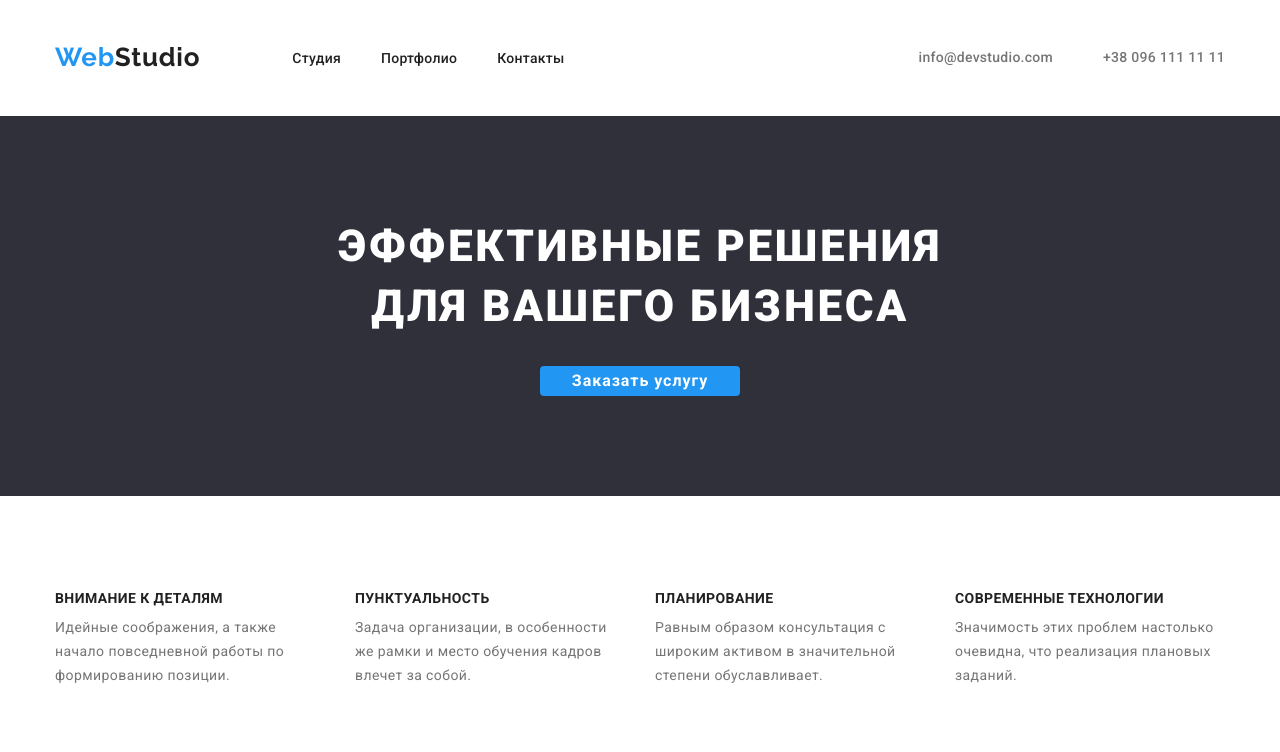
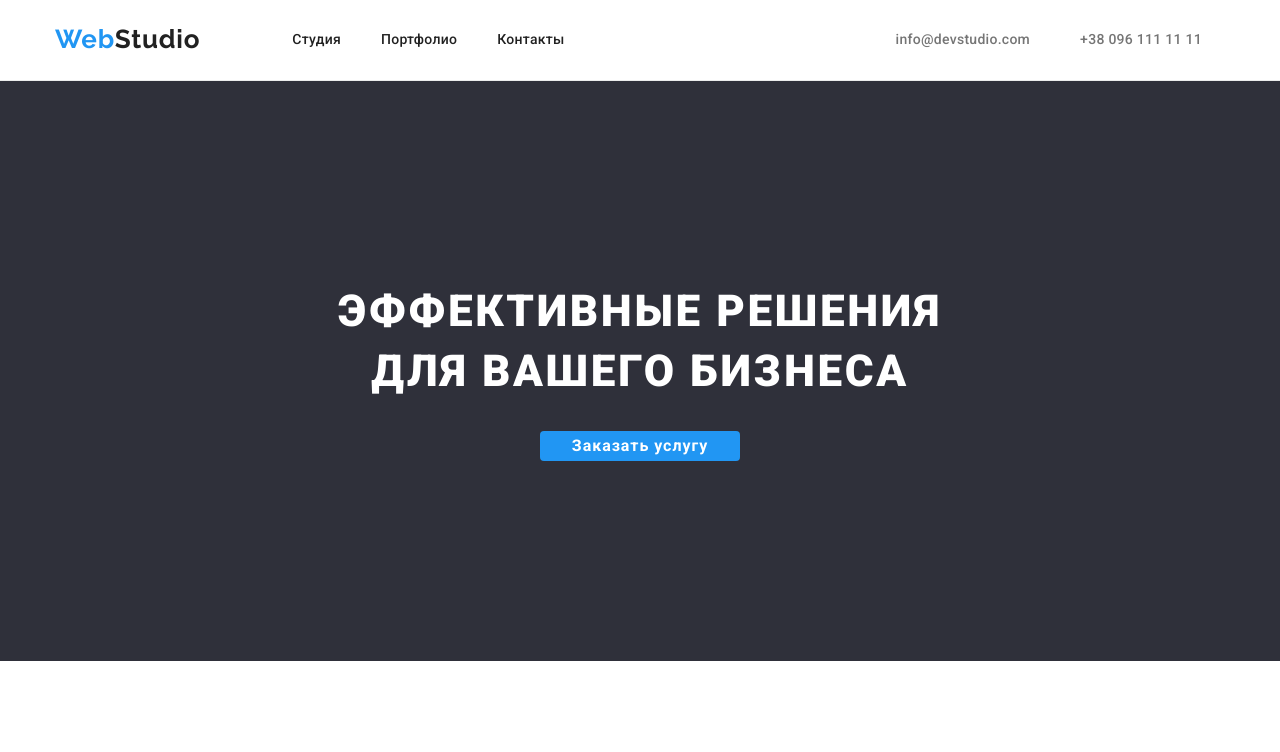
Before and after one commit to Vitalino1978-stud/goit-markup-hw-03, a plain HTML site: page index.html in a window 1280 px wide. Shown: the top 752 px of the page. Drawn offline with nearby package versions, Linux system fonts and the light colour scheme.

Commit message:
правки согласно рекомендаций

```diff
--- a/css/styles.css
+++ b/css/styles.css
@@ -59,7 +59,7 @@ h3 {
 
 .section {
   padding-top: 94px;
-  padding-bottom: 94px;
+  /*padding-bottom: 94px;*/
 }
 /*.flexbox {
   display: flex;
@@ -86,6 +86,9 @@ h3 {
   padding-top: 24px;
   padding-bottom: 25px;
   background-color: #ffffff;
+}
+header {
+  border-bottom: 1px solid #ececec;
 }
 
 .header .container {
@@ -129,6 +132,8 @@ h3 {
 .address-list-list {
   font-style: normal;
   display: flex;
+  align-items: center;
+  margin-left: 331px; /*auto;*/
   /*align-items: baseline;*/
 }
 .address {
@@ -142,12 +147,11 @@ h3 {
 /*.navigation-list .li:not(:last-child) {
   margin-right: 50px;
 }*/
-.header .address {
-  padding-top: 24px;
-  padding-bottom: 25px;
-  margin-left: auto;
-  /*align-items: baseline;*/
-}
+/*.header .address {
+  /*padding-top: 24px;
+  padding-bottom: 25px;*/
+/*margin-left: auto;
+}*/
 /*.header .address .li:not(:last-child) {
   margin-right: 50px;
 }*/
@@ -203,14 +207,15 @@ h3 {
 /*heroooooooo*/
 
 .hero {
+  border-top: var(--accent-color);
   background: #2f303a;
   text-align: center;
+  padding-top: 200px;
+  padding-bottom: 200px;
 }
 
 .container-hero {
   text-align: center;
-  padding-top: 100px;
-  padding-bottom: 100px;
 }
 .hero-title {
   max-width: 696px;
@@ -252,10 +257,10 @@ h3 {
 
 /*Advantage*/
 
-.advantage {
-  padding-top: 94px;
-  /*padding-bottom: 94px;*/
-}
+/*.section advantage {
+  /*padding-top: 94px;
+  /*padding-bottom: 94px;
+}*/
 
 .container {
   width: 1200px;
@@ -304,10 +309,10 @@ h3 {
 
 /*profile*/
 
-/*.section profile {
+.section profile {
   margin-top: 94px;
   margin-bottom: 94px;
-}*/
+}
 .profile {
   margin-bottom: 50px;
   font-weight: 700;
@@ -349,6 +354,7 @@ h3 {
 
 .workers {
   background-color: #f5f4fa;
+  padding-top: 94px;
 }
 
 .team-list {
--- a/index.html
+++ b/index.html
@@ -31,7 +31,6 @@
               <a class="navigation-link" href="" class="link-menu-link">Контакты</a>
             </li>
           </ul>
-        </nav>
           <!--контактная информация-->
           <address class="address">
             <ul class="address-list-list">
@@ -43,6 +42,7 @@
               </li>
             </ul>
           </address>
+        </nav>
       </div>
     </header>
     <!--контент странички-->
@@ -81,7 +81,7 @@
         </div>
       </section>
       <!--Секция профиль компании-->
-      <section class="section">
+      <section class="section profile">
         <div class="container">
           <h2 class="profile">Чем мы занимаемся</h2>
           <ul class="profile-description">
```
Also changed, not shown: portfolio.html (+6 -5 lines). Lines whose indentation alone changed are shown as unchanged.
